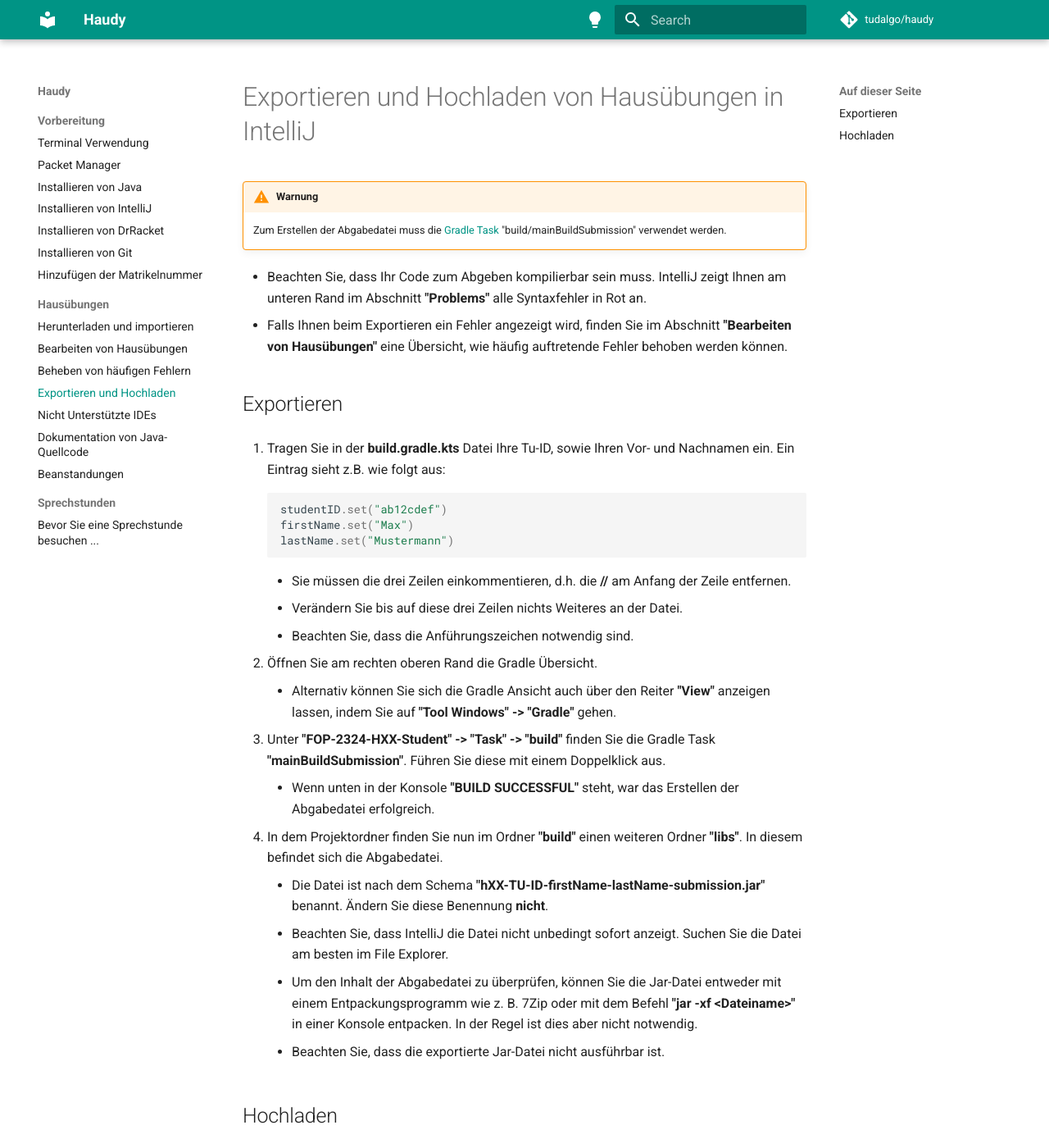
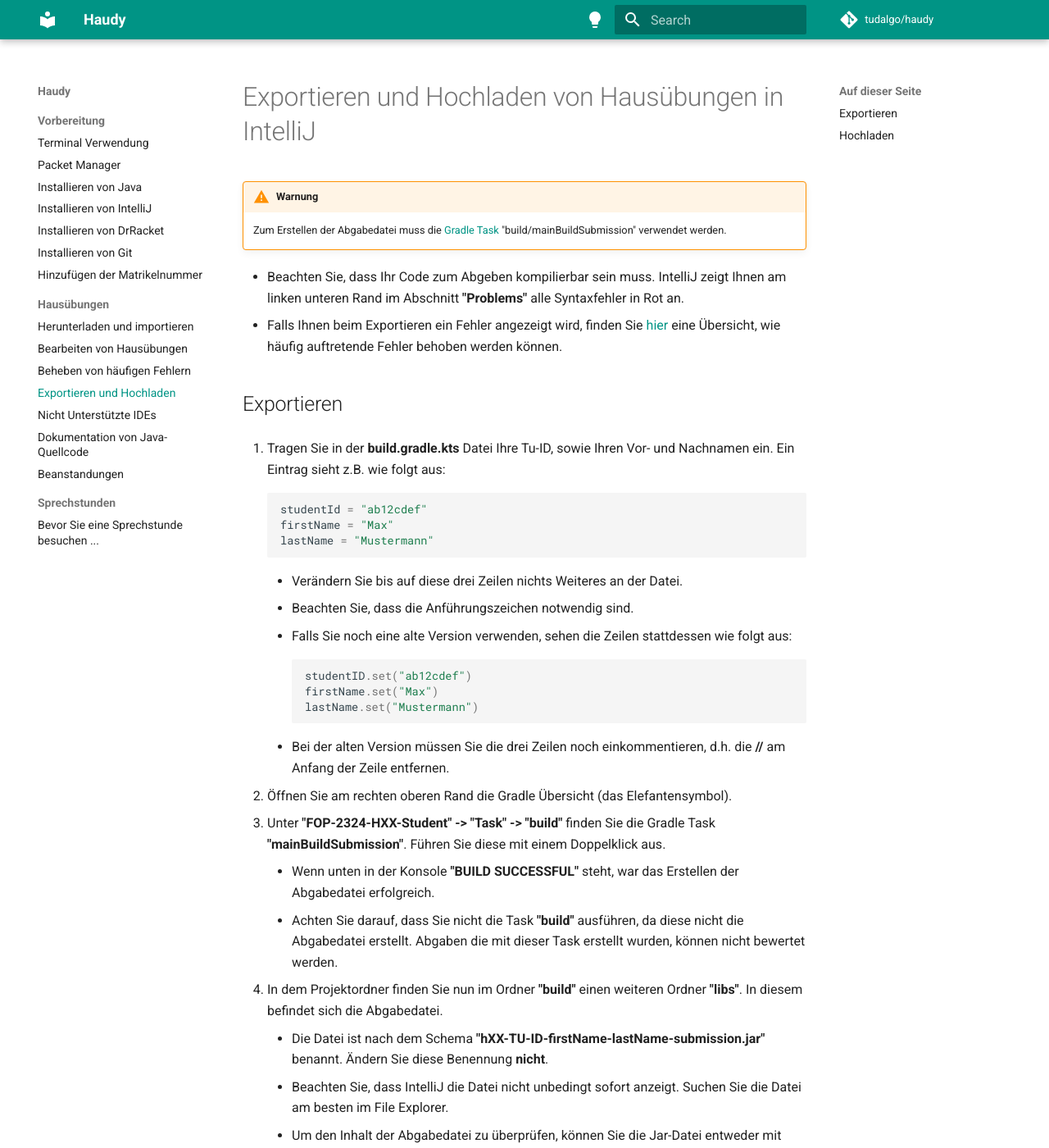
Before and after one commit to tudagrade/wiki, an MkDocs documentation site: the page built from docs/exercises/export-upload.md, in a window 1280 px wide and 1400 px high. Shown: the whole window at 82% size. Built offline with MkDocs 1.6.1 and Material for MkDocs 9.7.7, drawn with Linux system fonts in a browser that asks for light colours; comment, search, counter and statistics services are not loaded.

Commit message:
update homework information

````diff
--- a/docs/exercises/export-upload.md
+++ b/docs/exercises/export-upload.md
@@ -2,29 +2,33 @@
 
 !!! warning "Warnung"
     Zum Erstellen der Abgabedatei muss die [Gradle Task] "build/mainBuildSubmission" verwendet werden.
-* Beachten Sie, dass Ihr Code zum Abgeben kompilierbar sein muss. IntelliJ zeigt Ihnen am unteren Rand im Abschnitt **"Problems"** alle Syntaxfehler in Rot an.
-* Falls Ihnen beim Exportieren ein Fehler angezeigt wird, finden Sie im Abschnitt **"Bearbeiten von Hausübungen"** eine Übersicht, wie häufig auftretende Fehler behoben werden können.
+* Beachten Sie, dass Ihr Code zum Abgeben kompilierbar sein muss. IntelliJ zeigt Ihnen am linken unteren Rand im Abschnitt **"Problems"** alle Syntaxfehler in Rot an.
+* Falls Ihnen beim Exportieren ein Fehler angezeigt wird, finden Sie [hier] eine Übersicht, wie häufig auftretende Fehler behoben werden können.
 
 ## Exportieren
 
 1. Tragen Sie in der **build.gradle.kts** Datei Ihre Tu-ID, sowie Ihren Vor- und Nachnamen ein. Ein Eintrag sieht z.B. wie folgt aus:
-   ``` java
-   studentID.set("ab12cdef")
-   firstName.set("Max")
-   lastName.set("Mustermann")
-   ```
-    * Sie müssen die drei Zeilen einkommentieren, d.h. die **//** am Anfang der Zeile entfernen.
+    ```java
+    studentId = "ab12cdef"
+    firstName = "Max"
+    lastName = "Mustermann"
+    ```
     * Verändern Sie bis auf diese drei Zeilen nichts Weiteres an der Datei.
     * Beachten Sie, dass die Anführungszeichen notwendig sind.
+    * Falls Sie noch eine alte Version verwenden, sehen die Zeilen stattdessen wie folgt aus:
+    ``` java
+    studentID.set("ab12cdef")
+    firstName.set("Max")
+    lastName.set("Mustermann")
+    ```
+    * Bei der alten Version müssen Sie die drei Zeilen noch einkommentieren, d.h. die **//** am Anfang der Zeile entfernen.
 
 
-2. Öffnen Sie am rechten oberen Rand die Gradle Übersicht.
-    * Alternativ können Sie sich die Gradle Ansicht auch über den Reiter **"View"** anzeigen lassen, indem Sie auf **"Tool Windows" -> "Gradle"** gehen.
-
+2. Öffnen Sie am rechten oberen Rand die Gradle Übersicht (das Elefantensymbol).
 
 3. Unter **"FOP-2324-HXX-Student" -> "Task" -> "build"** finden Sie die Gradle Task **"mainBuildSubmission"**. Führen Sie diese mit einem Doppelklick aus.
     * Wenn unten in der Konsole **"BUILD SUCCESSFUL"** steht, war das Erstellen der Abgabedatei erfolgreich.
-
+    * Achten Sie darauf, dass Sie nicht die Task **"build"** ausführen, da diese nicht die Abgabedatei erstellt. Abgaben die mit dieser Task erstellt wurden, können nicht bewertet werden.
 
 4. In dem Projektordner finden Sie nun im Ordner **"build"** einen weiteren Ordner **"libs"**. In diesem befindet sich die Abgabedatei.
     * Die Datei ist nach dem Schema **"hXX-TU-ID-firstName-lastName-submission.jar"** benannt. Ändern Sie diese Benennung **nicht**.
@@ -40,3 +44,4 @@
 
 [Moodle]: https://moodle.informatik.tu-darmstadt.de/course/view.php?id=1469&sectionid=18762
 [Gradle Task]: https://wiki.tudalgo.org/exercises/edit/#gradle-tasks
+[hier]: https://wiki.tudalgo.org/exercises/fix-errors/
````
Also changed, not shown: docs/exercises/download-import.md (+2 -2 lines), docs/exercises/edit.md (+6 -7 lines).
